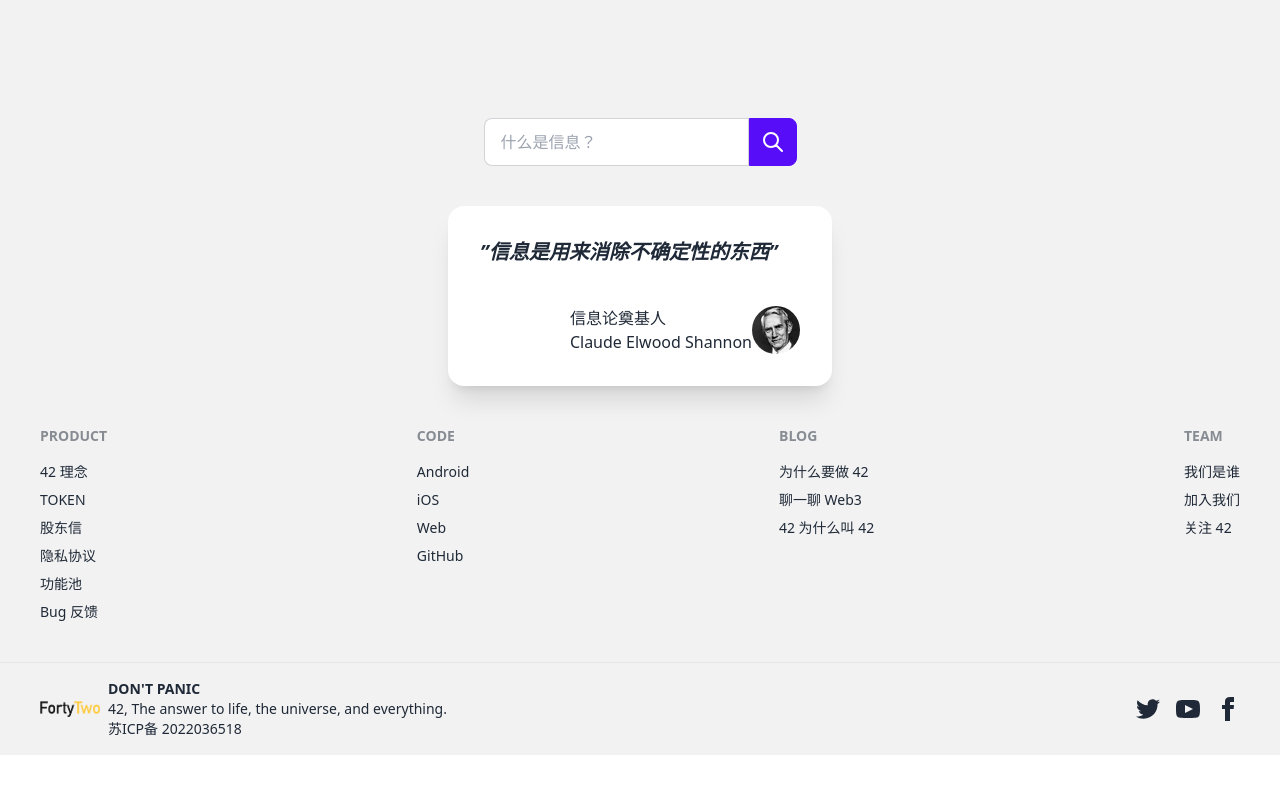
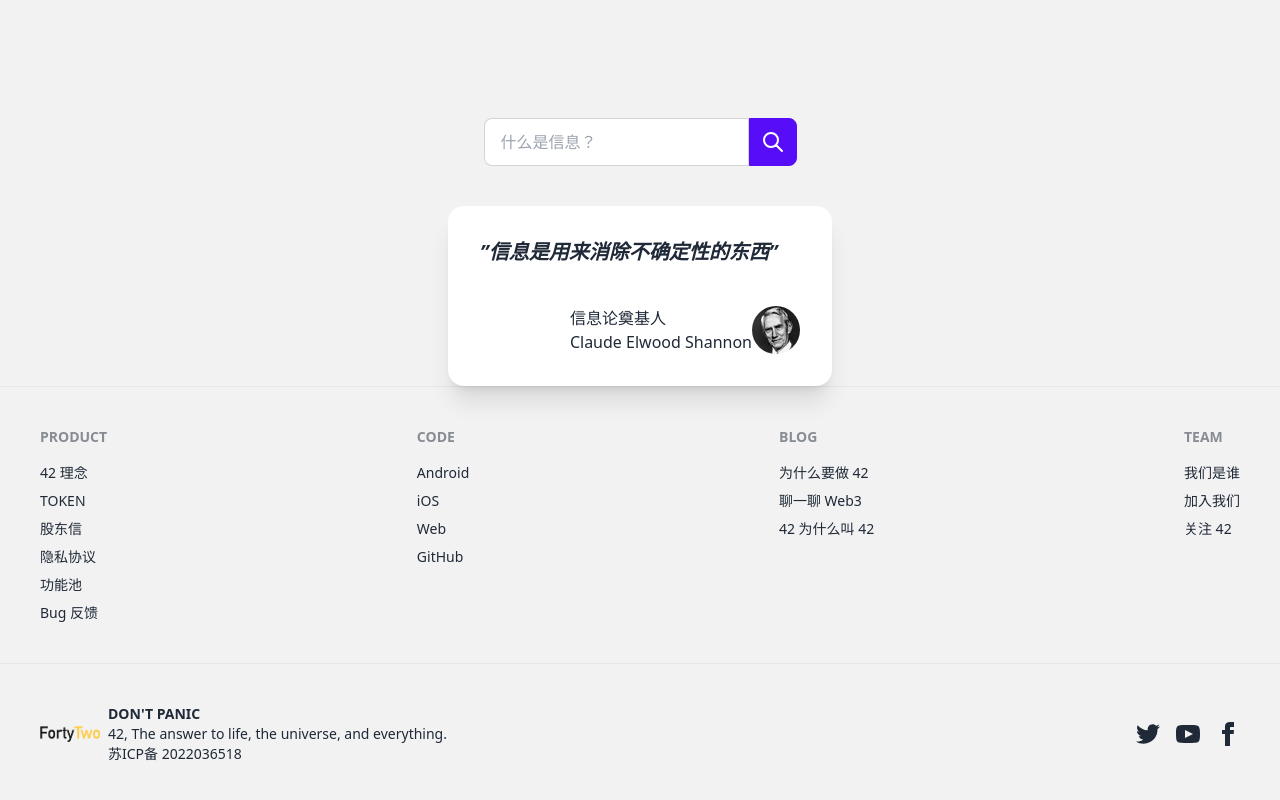
Before and after one commit to XiangNorth/FortyTwo, a Next.js app: page / in a window 1280 px wide. Shown: the part 754-1554 px from the top of the page. Before the commit the page ends 1509 px from the top, so only its background shows below. Built offline with nearby package versions, Linux system fonts and the light colour scheme.

Commit message:
style(ui): unify padding styles across the app

```diff
--- a/components/footer.tsx
+++ b/components/footer.tsx
@@ -3,7 +3,7 @@ import Image from "next/image";
 export default function Footer() {
     return (
         <>
-            <footer className="footer p-10 bg-base-200 text-base-content justify-between">
+            <footer className="footer p-10 bg-base-200 border-t text-base-content justify-between">
                 <div>
                     <span className="footer-title">Product</span>
                     <a className="link link-hover">42 理念</a>
@@ -33,9 +33,9 @@ export default function Footer() {
                     <a className="link link-hover">关注 42</a>
                 </div>
             </footer>
-            <footer className="footer px-10 py-4 border-t bg-base-200 text-base-content border-base-300">
+            <footer className="footer p-10 border-t bg-base-200 text-base-content border-base-300">
                 <div className="items-center grid-flow-col">
-                    <Image width="60" height="60" src="/logo.webp" alt="42 Logo" />
+                    <Image width='60' height="60" src="/logo.webp" priority loading="eager" alt="42 Logo" />
                     <p><b>DON&apos;T PANIC</b><br />42, The answer to life, the universe, and everything.<br /><a href="http://beian.miit.gov.cn/" target="_blank">苏ICP备 2022036518</a></p>
                 </div>
                 <div className="md:place-self-center md:justify-self-end">
--- a/components/intro.tsx
+++ b/components/intro.tsx
@@ -11,7 +11,7 @@ export default function Intro() {
             </button>
           </div>
         </div>
-        <div className="card w-96 bg-base-100 shadow-xl">
+        <div className="card w-full bg-base-100 shadow-xl md:w-96">
           <div className="card-body gap-10">
             <p className='card-title'><i>”信息是用来消除不确定性的东西”</i></p>
             <div className="card-actions justify-end">
```
